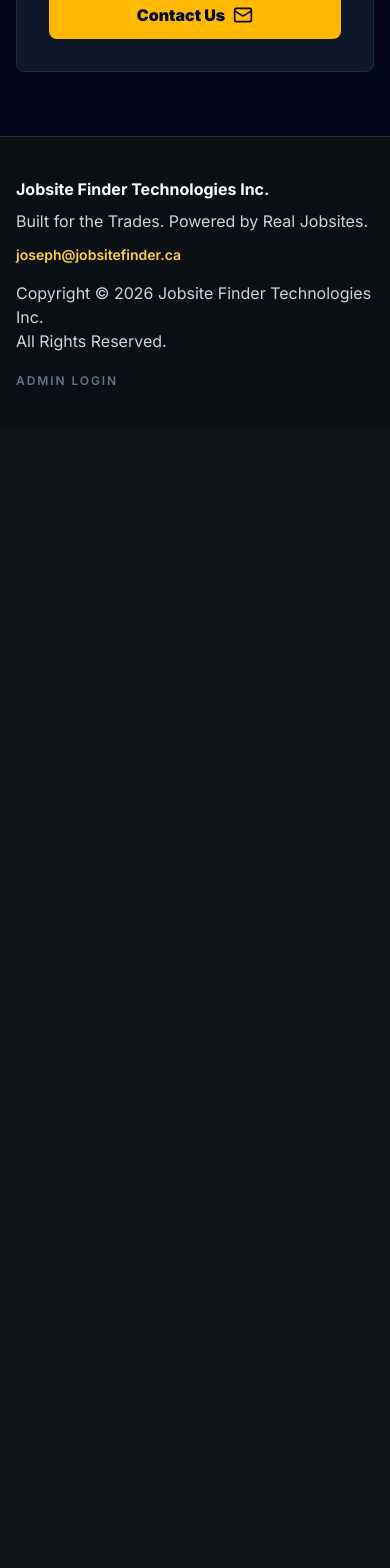
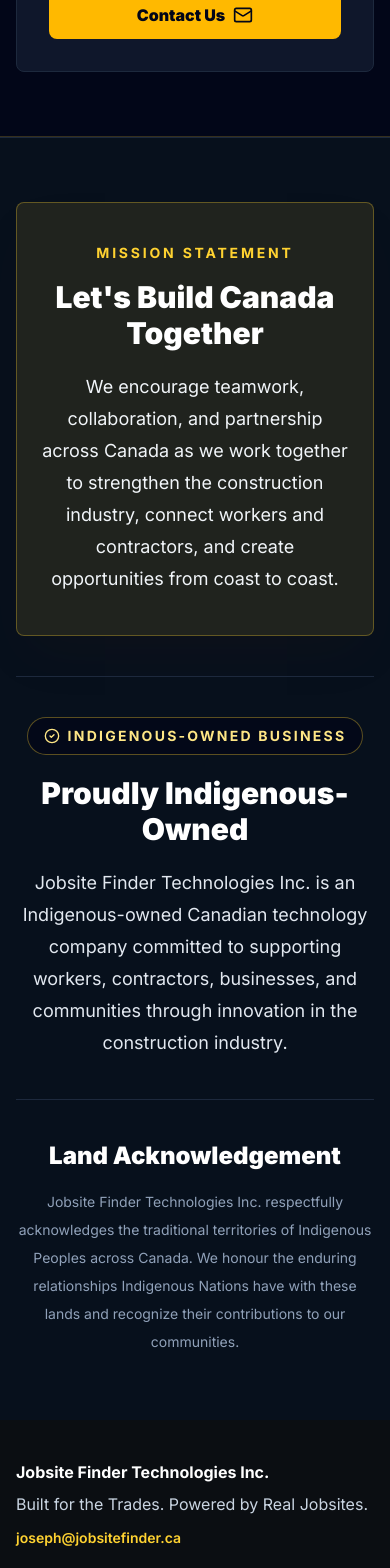
Before and after one commit to jwsmith07/Jobsite-finder, a React (Vite) app: page /under-construction in a window 390 px wide. Shown: the part 7220-8788 px from the top of the page. Before the commit the page ends 7649 px from the top, so only its background shows below. Built offline with nearby package versions, Linux system fonts and the light colour scheme; no server answers; the database is empty.

Commit message:
Add closing prelaunch sections

```diff
--- a/src/pages/public/UnderConstructionPage.jsx
+++ b/src/pages/public/UnderConstructionPage.jsx
@@ -468,6 +468,36 @@
         </section>
       </main>
 
+      <section className="border-t border-slate-800 bg-[#07101c] px-4 py-16 sm:px-6 lg:px-8">
+        <div className="mx-auto max-w-7xl space-y-10 text-center">
+          <div className="mx-auto max-w-5xl rounded-lg border border-amber-300/30 bg-amber-300/10 px-6 py-10 shadow-2xl shadow-amber-950/10 sm:px-10">
+            <p className="text-sm font-bold uppercase tracking-[0.2em] text-amber-300">Mission Statement</p>
+            <h2 className="mt-4 text-3xl font-black text-white sm:text-4xl">Let's Build Canada Together</h2>
+            <p className="mx-auto mt-5 max-w-4xl text-lg leading-8 text-slate-100 sm:text-xl">
+              We encourage teamwork, collaboration, and partnership across Canada as we work together to strengthen the construction industry, connect workers and contractors, and create opportunities from coast to coast.
+            </p>
+          </div>
+
+          <div className="mx-auto max-w-5xl border-t border-slate-800 pt-10">
+            <div className="mx-auto inline-flex items-center gap-2 rounded-full border border-amber-300/35 bg-slate-950/70 px-4 py-2 text-sm font-bold uppercase tracking-[0.16em] text-amber-200">
+              <CheckCircle2 className="h-4 w-4" aria-hidden="true" />
+              Indigenous-Owned Business
+            </div>
+            <h2 className="mt-5 text-3xl font-black text-white sm:text-4xl">Proudly Indigenous-Owned</h2>
+            <p className="mx-auto mt-5 max-w-4xl text-lg leading-8 text-slate-200">
+              Jobsite Finder Technologies Inc. is an Indigenous-owned Canadian technology company committed to supporting workers, contractors, businesses, and communities through innovation in the construction industry.
+            </p>
+          </div>
+
+          <div className="mx-auto max-w-4xl border-t border-slate-800 pt-10">
+            <h2 className="text-2xl font-black text-white sm:text-3xl">Land Acknowledgement</h2>
+            <p className="mx-auto mt-4 max-w-3xl text-sm leading-7 text-slate-400 sm:text-base">
+              Jobsite Finder Technologies Inc. respectfully acknowledges the traditional territories of Indigenous Peoples across Canada. We honour the enduring relationships Indigenous Nations have with these lands and recognize their contributions to our communities.
+            </p>
+          </div>
+        </div>
+      </section>
+
       <footer className="bg-[#0b0e12] px-4 py-10 sm:px-6 lg:px-8">
         <div className="mx-auto flex max-w-7xl flex-col gap-5 text-sm text-slate-400 sm:flex-row sm:items-end sm:justify-between">
           <div>
```
